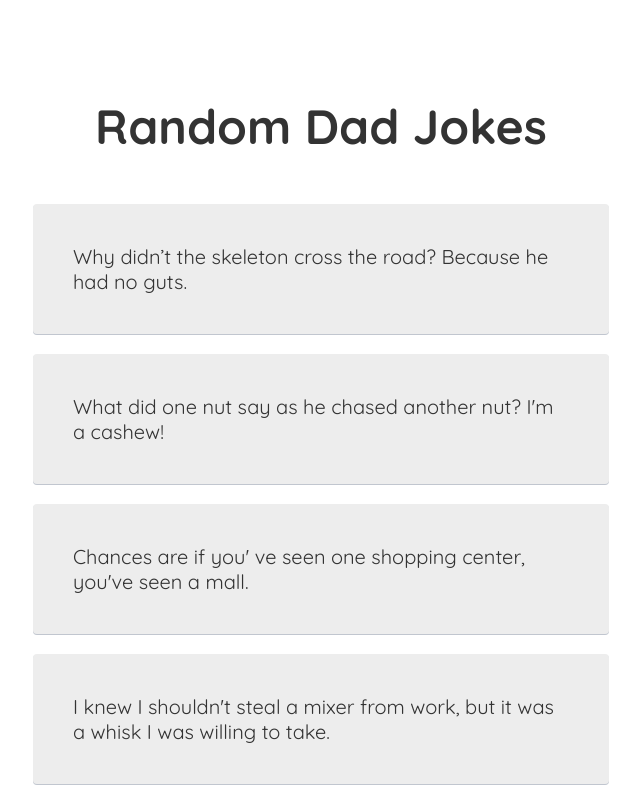
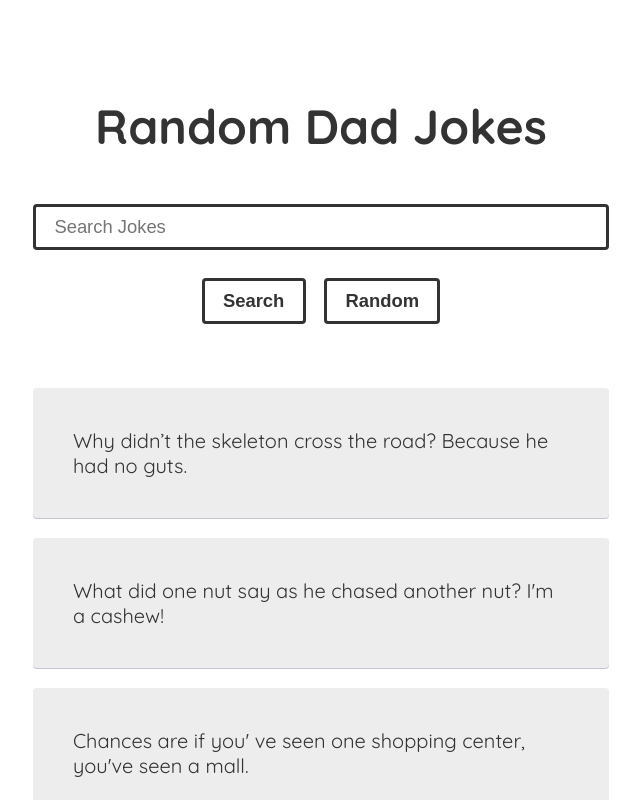
Before and after one commit to AGutierrezR/dad-jokes, a React (Create React App) app: page / in a window 1280 px wide. Shown: the top 800 px of the page, without its empty margins (319-959 px from the left). Built offline with nearby package versions, Linux system fonts and the light colour scheme.

Commit message:
Crear componente Search
Se usara este componente para extraer los datos del API

```diff
--- a/src/App.js
+++ b/src/App.js
@@ -2,6 +2,7 @@ import React, { useState } from 'react'
 import './App.css'
 import data from './data'
 import JokesList from './components/JokesList'
+import Search from './components/Search'
 
 const App = (props) => {
   const [jokes, setJokes] = useState(data)
@@ -9,6 +10,7 @@ const App = (props) => {
   return (
     <div className="App">
       <h1>{props.title}</h1>
+      <Search />
       <JokesList jokes={jokes} />
     </div>
   )
--- /dev/null
+++ b/src/components/Search.js
@@ -0,0 +1,48 @@
+import React, { useState } from 'react'
+import styled from 'styled-components'
+
+const Input = styled.input`
+  display: block;
+  color: #0b7c9b;
+  color: #333333;
+  font-size: 1.15rem;
+  padding: 0.5em 1em;
+  border-radius: 4px;
+  border: 3px solid #333333;
+  width: 100%;
+`
+
+const Button = styled.button`
+  cursor: pointer;
+  display: inline-block;
+  background: none;
+  color: #333333;
+  font-size: 1.15rem;
+  font-weight: 600;
+  margin: 1.5em 1em 0 0;
+  padding: 0.5em 1em;
+  border-radius: 4px;
+  border: 3px solid #333333;
+  transition: 0.8s cubic-bezier(0.075, 0.82, 0.165, 1);
+
+  &:hover {
+    background: #333333;
+    color: #fff;
+  }
+
+  &:last-child {
+    margin: 0;
+  }
+`
+
+const Search = (props) => {
+  return (
+    <form style={{ textAlign: 'center', marginBottom: '4rem' }}>
+      <Input type="text" placeholder="Search Jokes" />
+      <Button>Search</Button>
+      <Button>Random</Button>
+    </form>
+  )
+}
+
+export default Search
```
